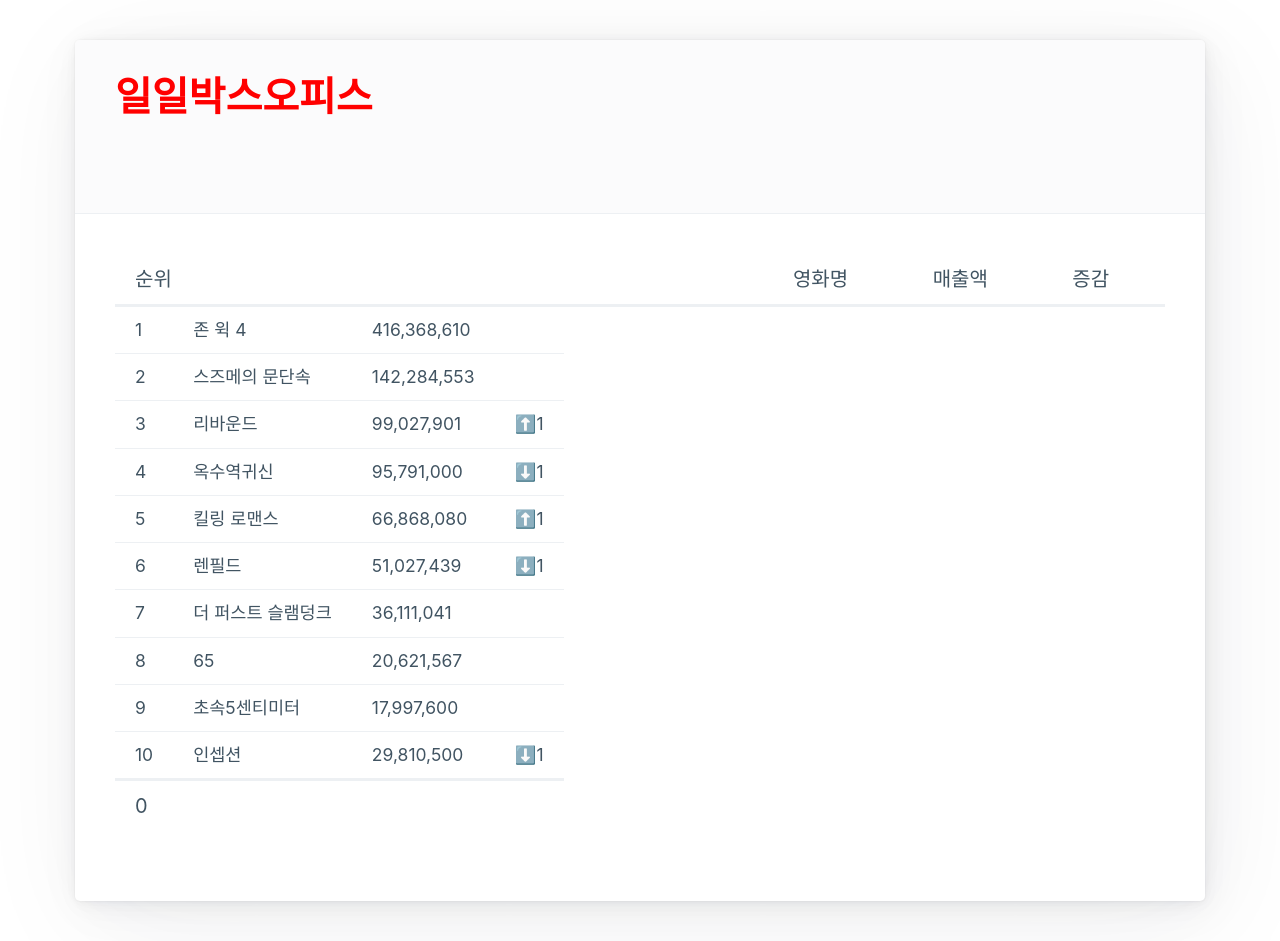
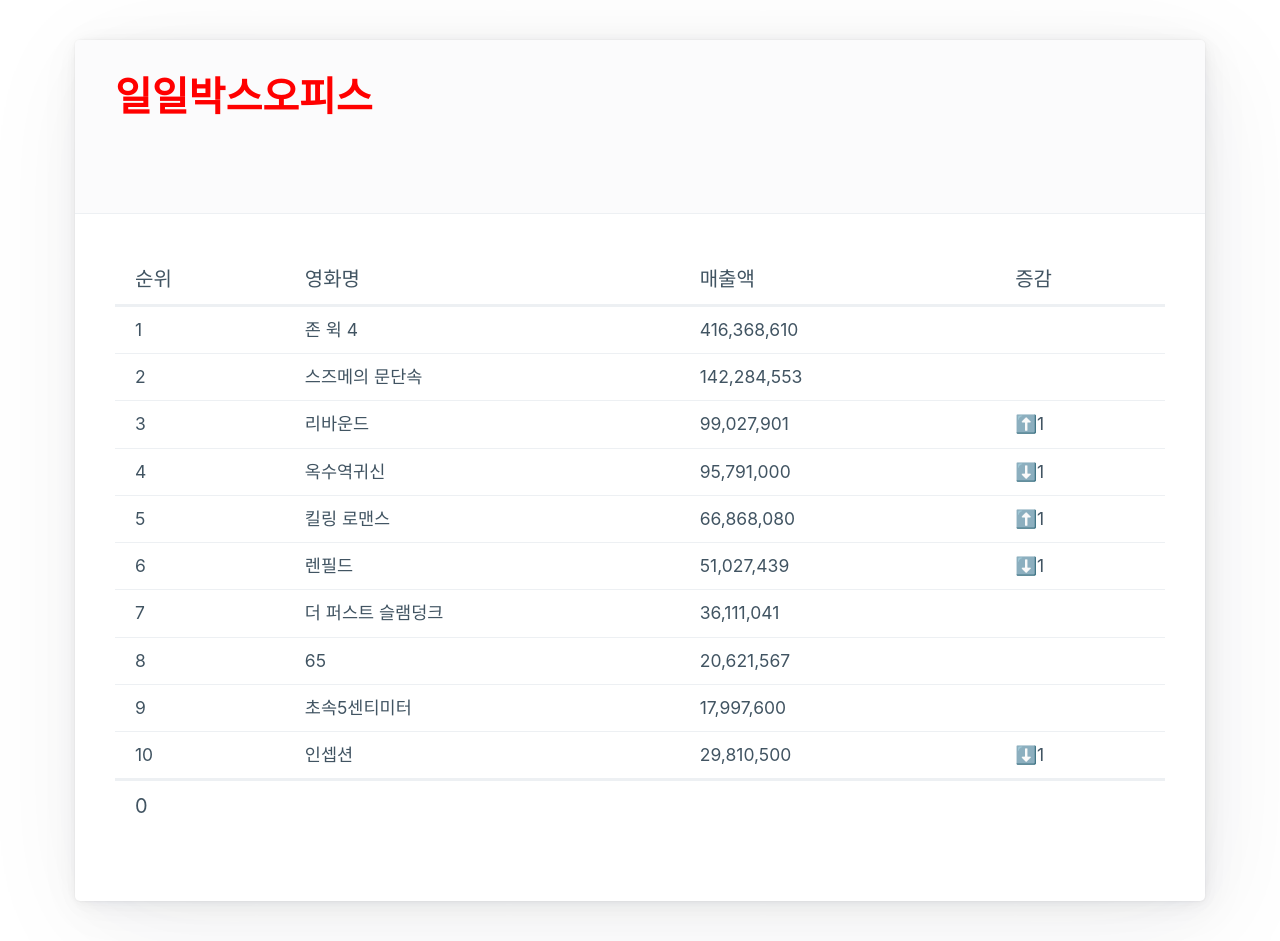
Before and after one commit to WonilKim/reactk3, a React (Create React App) app: page / in a window 1280 px wide. Built offline with nearby package versions, Linux system fonts and the light colour scheme.

Commit message:
230425 React

```diff
--- a/src/03/Box.js
+++ b/src/03/Box.js
@@ -1,4 +1,4 @@
-import BoxRows from './BoxRows' ;
+import BoxRows from './BoxRows';
 const Box = () => {
     let mvlist = [
         {
@@ -217,9 +217,9 @@ const Box = () => {
                             <th scope="col">증감</th>
                         </tr>
                     </thead>
-                    <tbody>
-                        <BoxRows mv={mvlist} />
-                    </tbody>
+
+                    <BoxRows mv={mvlist} />
+
                 </table>
             </article>
         </main>
```
